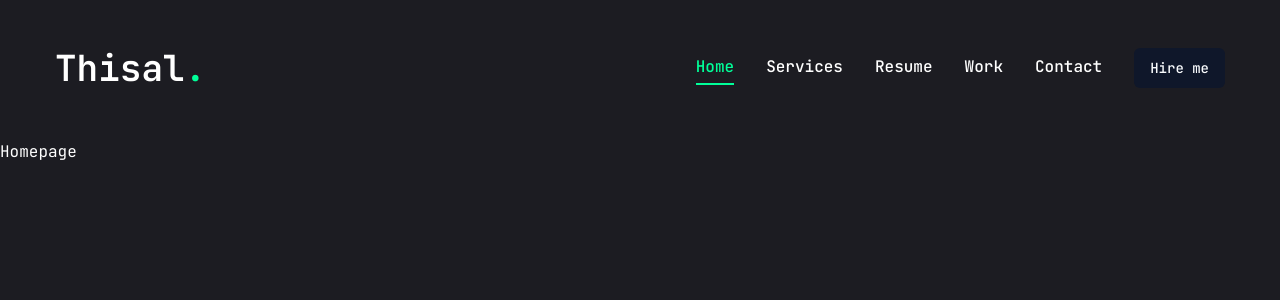
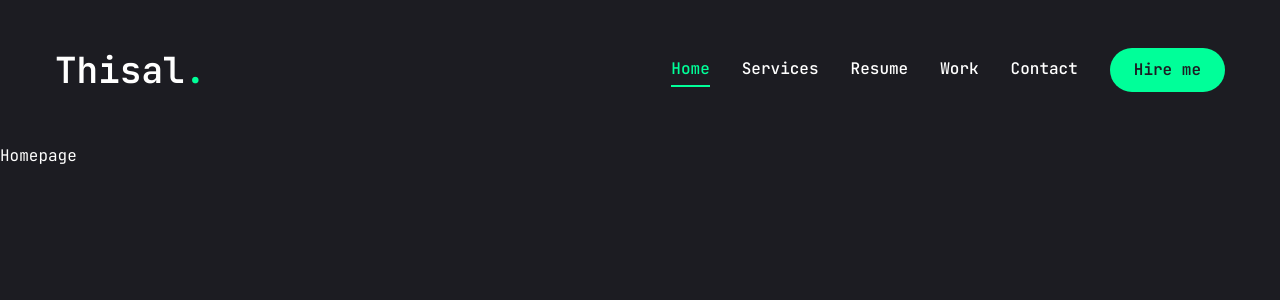
Before and after one commit to thisalchandupa/Portfolio, a Next.js app: page / in a window 1280 px wide. Shown: the top 300 px of the page. Built offline with nearby package versions, Linux system fonts and the light colour scheme.

Commit message:
Header, Navs, Framer Motion Transitions P3

```diff
--- a/components/ui/Header.jsx
+++ b/components/ui/Header.jsx
@@ -3,6 +3,7 @@ import { Button } from "./button";
 
 //components
 import Nav from "../Nav";
+import MobileNav from "./MobileNav";
 
 const Header = () => {
   return (
@@ -23,7 +24,9 @@ const Header = () => {
         </div>
 
         {/*mobile nav*/}
-        <div className="xl:hidden">mobile nav</div>
+        <div className="xl:hidden">
+          <MobileNav/>
+        </div>
 
       </div>
     </header>
--- /dev/null
+++ b/components/ui/MobileNav.jsx
@@ -0,0 +1,69 @@
+"use client";
+
+import { Sheet, SheetContent, SheetTrigger } from "@/components/ui/sheet";
+import { usePathname } from "next/navigation";
+import Link from "next/link";
+import { CiMenuFries } from "react-icons/ci";
+
+const links = [
+  {
+    name: "home",
+    path: "/",
+  },
+  {
+    name: "home",
+    path: "/services",
+  },
+  {
+    name: "resume",
+    path: "/resume",
+  },
+  {
+    name: "work",
+    path: "/work",
+  },
+  {
+    name: "contact",
+    path: "/contact",
+  },
+];
+
+const MobileNav = () => {
+  const pathname = usePathname();
+  return (
+    <Sheet>
+      <SheetTrigger className="flex justify-center items-center">
+        <CiMenuFries className="text-[32px] text-accent" />
+      </SheetTrigger>
+      <SheetContent className="flex flex-col">
+        <div className="mt-32 mb-40 text-center text-2xl">
+          <Link href="/">
+            <h1 className="text-4xl font-semibold">
+              Thisal <span className="text-accent">.</span>
+            </h1>
+          </Link>
+        </div>
+        <nav className="flex flex-col justify-center items-center gap-8">
+          {links.map((link, index) => {
+            return (
+              <Link
+                href={link.path}
+                key={index}
+                className={`${
+                  link.path === pathname &&
+                  "text-accent border-b-2 border-accent"
+                }
+                text-xl capitalize
+               hover:text-accent transition-all`}
+              >
+                {link.name}
+              </Link>
+            );
+          })}
+        </nav>
+      </SheetContent>
+    </Sheet>
+  );
+};
+
+export default MobileNav;
--- a/components/ui/button.jsx
+++ b/components/ui/button.jsx
@@ -5,25 +5,19 @@ import { cva } from "class-variance-authority";
 import { cn } from "@/lib/utils"
 
 const buttonVariants = cva(
-  "inline-flex items-center justify-center whitespace-nowrap rounded-md text-sm font-medium ring-offset-white transition-colors focus-visible:outline-none focus-visible:ring-2 focus-visible:ring-slate-950 focus-visible:ring-offset-2 disabled:pointer-events-none disabled:opacity-50 dark:ring-offset-slate-950 dark:focus-visible:ring-slate-300",
+  "inline-flex items-center justify-center whitespace-nowrap rounded-full text-base font-semibold ring-offset-white transition-colors",
   {
     variants: {
       variant: {
-        default: "bg-slate-900 text-slate-50 hover:bg-slate-900/90 dark:bg-slate-50 dark:text-slate-900 dark:hover:bg-slate-50/90",
-        destructive:
-          "bg-red-500 text-slate-50 hover:bg-red-500/90 dark:bg-red-900 dark:text-slate-50 dark:hover:bg-red-900/90",
-        outline:
-          "border border-slate-200 bg-white hover:bg-slate-100 hover:text-slate-900 dark:border-slate-800 dark:bg-slate-950 dark:hover:bg-slate-800 dark:hover:text-slate-50",
-        secondary:
-          "bg-slate-100 text-slate-900 hover:bg-slate-100/80 dark:bg-slate-800 dark:text-slate-50 dark:hover:bg-slate-800/80",
-        ghost: "hover:bg-slate-100 hover:text-slate-900 dark:hover:bg-slate-800 dark:hover:text-slate-50",
-        link: "text-slate-900 underline-offset-4 hover:underline dark:text-slate-50",
+        default: "bg-accent text-primary hover:bg-accent-hover",
+        primary: "bg-primary text-white",
+        outline: "border border-accent bg-transparent text-accent hover:bg-accent hover:text-primary",
       },
       size: {
-        default: "h-10 px-4 py-2",
-        sm: "h-9 rounded-md px-3",
-        lg: "h-11 rounded-md px-8",
-        icon: "h-10 w-10",
+        default: "h-[44px] px-6",
+        md: "h-[48px] px-6",
+        lg: "h-[56px] px-8 text-sm uppercase tracking-[2px]",
+
       },
     },
     defaultVariants: {
--- a/components/ui/sheet.jsx
+++ b/components/ui/sheet.jsx
@@ -2,9 +2,9 @@
 import * as React from "react"
 import * as SheetPrimitive from "@radix-ui/react-dialog"
 import { cva } from "class-variance-authority";
-import { X } from "lucide-react"
+import { cn } from "@/lib/utils"
 
-import { cn } from "@/lib/utils"
+import { IoMdClose } from "react-icons/io";
 
 const Sheet = SheetPrimitive.Root
 
@@ -26,7 +26,7 @@ const SheetOverlay = React.forwardRef(({ className, ...props }, ref) => (
 SheetOverlay.displayName = SheetPrimitive.Overlay.displayName
 
 const sheetVariants = cva(
-  "fixed z-50 gap-4 bg-white p-6 shadow-lg transition ease-in-out data-[state=open]:animate-in data-[state=closed]:animate-out data-[state=closed]:duration-300 data-[state=open]:duration-500 dark:bg-slate-950",
+  "fixed z-50 gap-4 bg-primary p-6 shadow-lg transition ease-in-out data-[state=open]:animate-in data-[state=closed]:animate-out data-[state=closed]:duration-300 data-[state=open]:duration-500 dark:bg-slate-950",
   {
     variants: {
       side: {
@@ -35,7 +35,7 @@ const sheetVariants = cva(
           "inset-x-0 bottom-0 border-t data-[state=closed]:slide-out-to-bottom data-[state=open]:slide-in-from-bottom",
         left: "inset-y-0 left-0 h-full w-3/4 border-r data-[state=closed]:slide-out-to-left data-[state=open]:slide-in-from-left sm:max-w-sm",
         right:
-          "inset-y-0 right-0 h-full w-3/4  border-l data-[state=closed]:slide-out-to-right data-[state=open]:slide-in-from-right sm:max-w-sm",
+          "inset-y-0 right-0 h-full w-3/4 data-[state=closed]:slide-out-to-right data-[state=open]:slide-in-from-right sm:max-w-sm",
       },
     },
     defaultVariants: {
@@ -50,8 +50,8 @@ const SheetContent = React.forwardRef(({ side = "right", className, children, ..
     <SheetPrimitive.Content ref={ref} className={cn(sheetVariants({ side }), className)} {...props}>
       {children}
       <SheetPrimitive.Close
-        className="absolute right-4 top-4 rounded-sm opacity-70 ring-offset-white transition-opacity hover:opacity-100 focus:outline-none focus:ring-2 focus:ring-slate-950 focus:ring-offset-2 disabled:pointer-events-none data-[state=open]:bg-slate-100 dark:ring-offset-slate-950 dark:focus:ring-slate-300 dark:data-[state=open]:bg-slate-800">
-        <X className="h-4 w-4" />
+        className="absolute right-8 top-8 transition-opacity outline-none">
+        <IoMdClose className="text-3xl text-accent" />
         <span className="sr-only">Close</span>
       </SheetPrimitive.Close>
     </SheetPrimitive.Content>
--- a/package.json
+++ b/package.json
@@ -22,6 +22,7 @@
     "next": "14.2.4",
     "react": "^18",
     "react-dom": "^18",
+    "react-icons": "^5.3.0",
     "tailwind-merge": "^2.3.0",
     "tailwindcss-animate": "^1.0.7"
   },
```
Also changed, not shown: 1 other file (tests, documents, lock files or other folders).
